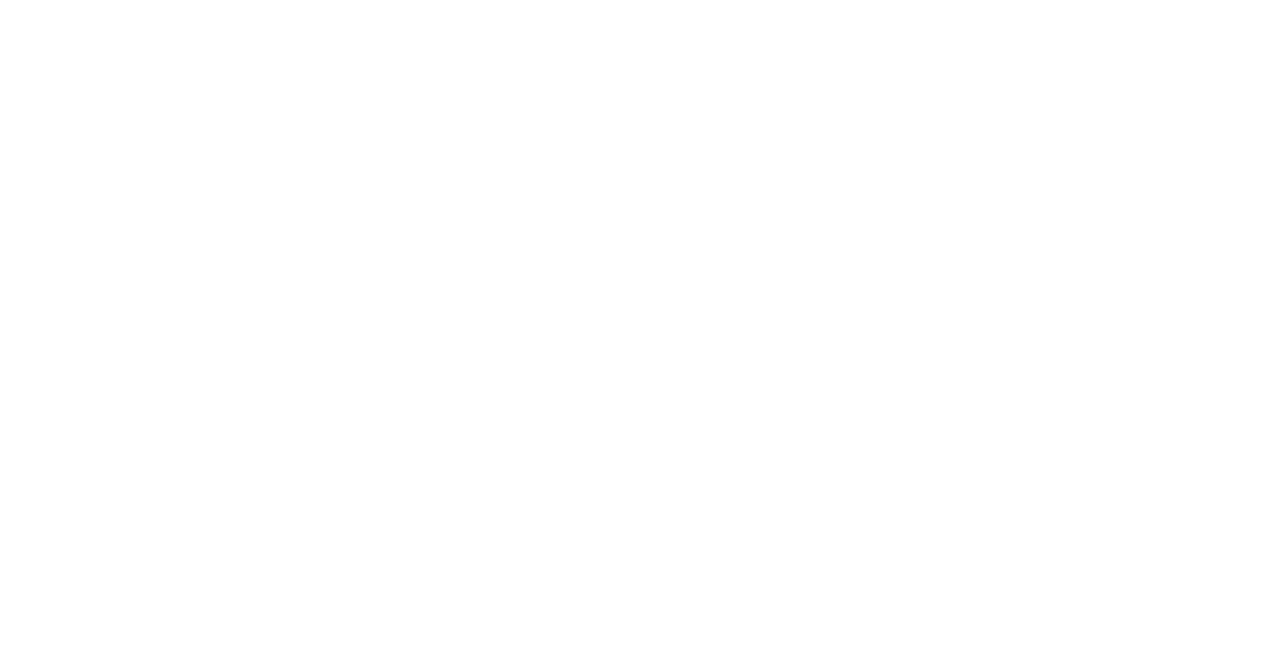
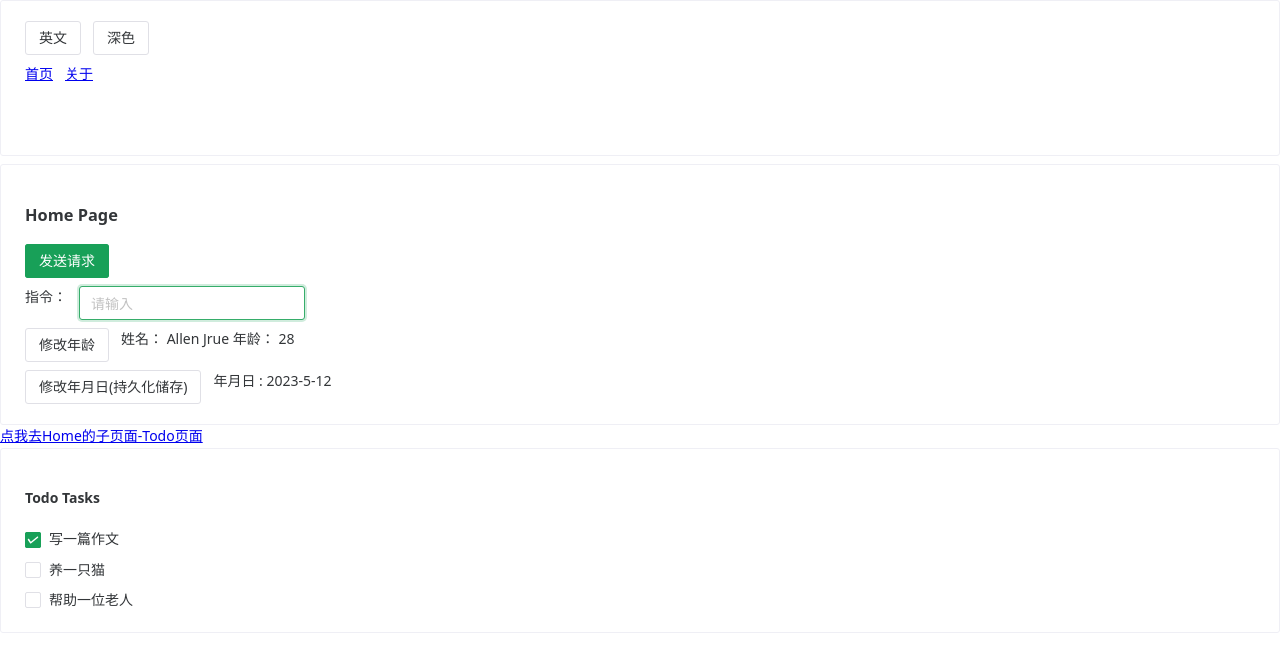
Before and after one commit to metangle/vue3-template, a Vue app: page /todo in a window 1280 px wide. Before the commit this address had no page. Shown: the top 672 px of the page. Built offline with nearby package versions, Linux system fonts and the light colour scheme; no server answers.

Commit message:
🦄 refactor: code refactor

```diff
--- a/src/directives/focus.js
+++ b/src/directives/focus.js
@@ -1,5 +1,6 @@
 export default {
   mounted(el) {
-    el.focus()
+    const target = el.tagName === 'INPUT' ? el : el.querySelector('input')
+    target.focus()
   }
 }
--- a/src/router/index.js
+++ b/src/router/index.js
@@ -21,13 +21,13 @@ const router = createRouter({
         {
           path: '',
           name: 'home',
-          component: () => import('../views/HomeView.vue'),
+          component: () => import('../views/Home.vue'),
           meta: {},
           children: [
             {
-              path: 'test',
-              name: 'test',
-              component: () => import('../views/Test.vue'),
+              path: 'todo',
+              name: 'todo',
+              component: () => import('../views/Todo.vue'),
               meta: {}
             }
           ]
@@ -35,7 +35,7 @@ const router = createRouter({
         {
           path: 'about',
           name: 'about',
-          component: () => import('../views/AboutView.vue'),
+          component: () => import('../views/About.vue'),
           meta: {}
         }
       ]
--- a/src/store/modules/common.js
+++ b/src/store/modules/common.js
@@ -6,6 +6,7 @@ const useCommonStore = defineStore(Names.common, {
     return {
       lang: 'en',
       theme: 'light',
+
       year: 2023,
       month: 5,
       day: 12
@@ -35,8 +36,8 @@ const useCommonStore = defineStore(Names.common, {
       storage: localStorage
     },
     {
-      paths: ['year'],
-      key: () => ['demo-year'],
+      paths: ['year', 'month', 'day'],
+      key: () => ['testDate'],
       storage: localStorage
     }
   ]
--- a/src/store/modules/user.js
+++ b/src/store/modules/user.js
@@ -4,18 +4,14 @@ import { Names } from '../namespace'
 const useUserStore = defineStore(Names.user, {
   state: () => ({
     userInfo: {
-      name: 'John Doe',
-      age: 25
-    },
-    isLogged: true
+      name: 'Allen Jrue',
+      age: 28
+    }
   }),
   getters: {},
   actions: {
     setUserInfo(data) {
       this.userInfo = Object.assign(this.userInfo, data)
-    },
-    setLoginStatus(isLogged) {
-      this.isLogged = isLogged
     }
   }
 })
--- /dev/null
+++ b/src/views/About.vue
@@ -0,0 +1,9 @@
+<script setup name="about">
+import { NEl } from 'naive-ui'
+</script>
+
+<template>
+  <n-el tag="p">这里是About页面</n-el>
+</template>
+
+<style scoped lang="scss"></style>
--- a/src/views/AboutView.vue
+++ /dev/null
@@ -1,17 +0,0 @@
-<script setup name="about">
-import { NEl } from 'naive-ui'
-</script>
-
-<template>
-  <div class="about">
-    <h1>这里是About页面</h1>
-    <n-el
-      tag="span"
-      style="color: var(--primary-color); transition: 0.3s var(--cubic-bezier-ease-in-out)"
-    >
-      我是个 span 标签
-    </n-el>
-  </div>
-</template>
-
-<style scoped lang="scss"></style>
--- /dev/null
+++ b/src/views/Home.vue
@@ -0,0 +1,72 @@
+<script setup name="home">
+import { ref, computed } from 'vue'
+import { NButton, NInput, NSpace, NEl, NCard } from 'naive-ui'
+import { get } from '@/api/request.js'
+
+import { RouterLink, RouterView } from 'vue-router'
+
+import { useUserStore, useCommonStore } from '../store'
+
+let inputVal = ref('')
+
+const user = useUserStore()
+const common = useCommonStore()
+
+const { userInfo, setUserInfo } = user
+const { setYear, setMonth, setDay } = common
+
+const isLogged = computed(() => user.isLogged)
+
+const year = computed(() => common.year)
+const month = computed(() => common.month)
+const day = computed(() => common.day)
+
+const handleUserInfo = () => {
+  setUserInfo({ age: 29 })
+}
+const handleCommon = () => {
+  setYear(2025)
+  setMonth(6)
+  setDay(18)
+}
+
+const handleRequest = () => {
+  get('/user', { id: 1 })
+    .then((res) => {
+      console.log(res)
+    })
+    .catch((error) => {
+      console.log(error)
+    })
+}
+</script>
+
+<template>
+  <n-card>
+    <n-el tag="h3">Home Page</n-el>
+    <n-space vertical>
+      <n-space vertical>
+        <n-button type="primary" @click="handleRequest()">发送请求</n-button>
+
+        <n-space> 指令：<n-input v-model="inputVal" v-focus /> </n-space>
+      </n-space>
+      <n-space>
+        <n-button @click="handleUserInfo">修改年龄</n-button>
+        <n-el tag="span"> 姓名： {{ userInfo.name }} 年龄： {{ userInfo.age }} </n-el>
+      </n-space>
+      <n-space>
+        <n-button @click="handleCommon">修改年月日(持久化储存)</n-button>
+        <n-el tag="span"> 年月日 : {{ year }}-{{ month }}-{{ day }} </n-el>
+      </n-space>
+    </n-space>
+  </n-card>
+
+  <router-link to="/todo">点我去Home的子页面-Todo页面</router-link>
+  <router-view v-slot="{ Component }">
+    <transition name="router_animate">
+      <component :is="Component" />
+    </transition>
+  </router-view>
+</template>
+
+<style scoped lang="scss"></style>
--- a/src/views/HomeView.vue
+++ /dev/null
@@ -1,72 +0,0 @@
-<script setup name="home">
-import { ref, computed } from 'vue'
-import { NButton, NInput, NSpace, NEl } from 'naive-ui'
-import { get } from '@/api/request.js'
-
-import { RouterLink, RouterView } from 'vue-router'
-
-import { useUserStore, useCommonStore } from '../store'
-
-let inputVal = ref('')
-
-const user = useUserStore()
-const common = useCommonStore()
-
-const { setUserInfo, setLoginStatus, userInfo } = user
-const { setYear, setMonth } = common
-
-const isLogged = computed(() => user.isLogged)
-
-const year = computed(() => common.year)
-const month = computed(() => common.month)
-const day = computed(() => common.day)
-
-const handleUserInfo = () => {
-  setUserInfo({ isLogged: false, age: 100 })
-  setLoginStatus(false)
-}
-const handleCommon = () => {
-  setYear(2025)
-  setMonth(12)
-}
-
-const handleRequest = () => {
-  get('/user', { id: 1 })
-    .then((res) => {
-      console.log(res)
-    })
-    .catch((error) => {
-      console.log(error)
-    })
-}
-</script>
-
-<template>
-  <div>这里是Home页面</div>
-  <n-space vertical>
-    <n-space vertical>
-      <n-button type="primary" @click="handleRequest()">点击请求</n-button>
-      <n-input v-model="inputVal" />
-      <n-space> 指令：<input type="text" v-focus /> </n-space>
-    </n-space>
-    <n-space>
-      <n-button @click="handleUserInfo">修改</n-button>
-      <n-button>姓名： {{ userInfo.name }}</n-button>
-      <n-button>年龄： {{ userInfo.age }}</n-button>
-      <n-button>是否登录: {{ isLogged }}</n-button>
-    </n-space>
-    <n-space>
-      <n-button @click="handleCommon">修改(year: 持久化)</n-button>
-      <n-button>年月日 : {{ year }}-{{ month }}-{{ day }}</n-button>
-    </n-space>
-  </n-space>
-
-  <router-link to="/test">点我去Home的子页面</router-link>
-  <router-view v-slot="{ Component }">
-    <transition name="router_animate">
-      <component :is="Component" />
-    </transition>
-  </router-view>
-</template>
-
-<style scoped lang="scss"></style>
--- a/src/views/Site.vue
+++ b/src/views/Site.vue
@@ -1,7 +1,7 @@
 <script setup name="site">
 import { computed } from 'vue'
 import { RouterLink, RouterView } from 'vue-router'
-import { NButton, NSpace } from 'naive-ui'
+import { NButton, NSpace, NCard } from 'naive-ui'
 import { useLocalStore, useThemeStore } from '@/store'
 
 const localStore = useLocalStore()
@@ -16,8 +16,8 @@ const { changeTheme } = themeStore
 
 <template>
   <n-space vertical>
-    <n-space vertical>
-      <img alt="Vue logo" class="logo" src="@/assets/logo.svg" width="125" height="125" />
+    <n-card>
+      <n-space vertical style="margin-bottom: 50px">
         <n-space>
           <n-button @click="changeLanguage">{{ currentLang.label }}</n-button>
           <n-button @click="changeTheme">{{ currentTheme.label }}</n-button>
@@ -28,21 +28,10 @@ const { changeTheme } = themeStore
           <router-link to="/about">{{ $t(`title.about`) }}</router-link>
         </n-space>
       </n-space>
+    </n-card>
 
-    --------------------------------
-    <n-space> Router View </n-space>
     <router-view />
   </n-space>
-
-  <!-- <router-view v-slot="{ Component, route }">
-    <transition :name="route.meta.transition || 'fade'" mode="out-in">
-      <n-el tag="main">
-        <keep-alive>
-          <component :is="Component" :key="route.meta.usePathKey ? route.path : undefined" />
-        </keep-alive>
-      </n-el>
-    </transition>
-  </router-view> -->
 </template>
 
 <style scoped lang="scss"></style>
--- a/src/views/Test.vue
+++ /dev/null
@@ -1,18 +0,0 @@
-<script setup name="site"></script>
-
-<template>
-  <div>
-    <h4>这里是Home的子页面</h4>
-    其实每一个生命周期和我们对应的class状态基本上是一个意思，但是有的时候class满足不了，我们就可以写到生命周期上，如果说有些场景css满足不了，需要使用js去计算，这样我们就可以写进生命周期里面
-    其实每一个生命周期和我们对应的class状态基本上是一个意思，但是有的时候class满足不了，我们就可以写到生命周期上，如果说有些场景css满足不了，需要使用js去计算，这样我们就可以写进生命周期里面
-    其实每一个生命周期和我们对应的class状态基本上是一个意思，但是有的时候class满足不了，我们就可以写到生命周期上，如果说有些场景css满足不了，需要使用js去计算，这样我们就可以写进生命周期里面
-    其实每一个生命周期和我们对应的class状态基本上是一个意思，但是有的时候class满足不了，我们就可以写到生命周期上，如果说有些场景css满足不了，需要使用js去计算，这样我们就可以写进生命周期里面
-    其实每一个生命周期和我们对应的class状态基本上是一个意思，但是有的时候class满足不了，我们就可以写到生命周期上，如果说有些场景css满足不了，需要使用js去计算，这样我们就可以写进生命周期里面
-    其实每一个生命周期和我们对应的class状态基本上是一个意思，但是有的时候class满足不了，我们就可以写到生命周期上，如果说有些场景css满足不了，需要使用js去计算，这样我们就可以写进生命周期里面
-    其实每一个生命周期和我们对应的class状态基本上是一个意思，但是有的时候class满足不了，我们就可以写到生命周期上，如果说有些场景css满足不了，需要使用js去计算，这样我们就可以写进生命周期里面
-    其实每一个生命周期和我们对应的class状态基本上是一个意思，但是有的时候class满足不了，我们就可以写到生命周期上，如果说有些场景css满足不了，需要使用js去计算，这样我们就可以写进生命周期里面
-    其实每一个生命周期和我们对应的class状态基本上是一个意思，但是有的时候class满足不了，我们就可以写到生命周期上，如果说有些场景css满足不了，需要使用js去计算，这样我们就可以写进生命周期里面
-  </div>
-</template>
-
-<style scoped lang="scss"></style>
--- /dev/null
+++ b/src/views/Todo.vue
@@ -0,0 +1,21 @@
+<script setup name="site">
+import { ref } from 'vue'
+import { NCheckboxGroup, NCheckbox, NSpace, NEl, NCard } from 'naive-ui'
+
+const done = ref(['article'])
+</script>
+
+<template>
+  <n-card vertical>
+    <n-el tag="h4">Todo Tasks</n-el>
+    <n-checkbox-group v-model:value="done">
+      <n-space vertical>
+        <n-checkbox value="article" label="写一篇作文" />
+        <n-checkbox value="cat" label="养一只猫" />
+        <n-checkbox value="man" label="帮助一位老人" />
+      </n-space>
+    </n-checkbox-group>
+  </n-card>
+</template>
+
+<style scoped lang="scss"></style>
```
Lines whose indentation alone changed are shown as unchanged.
